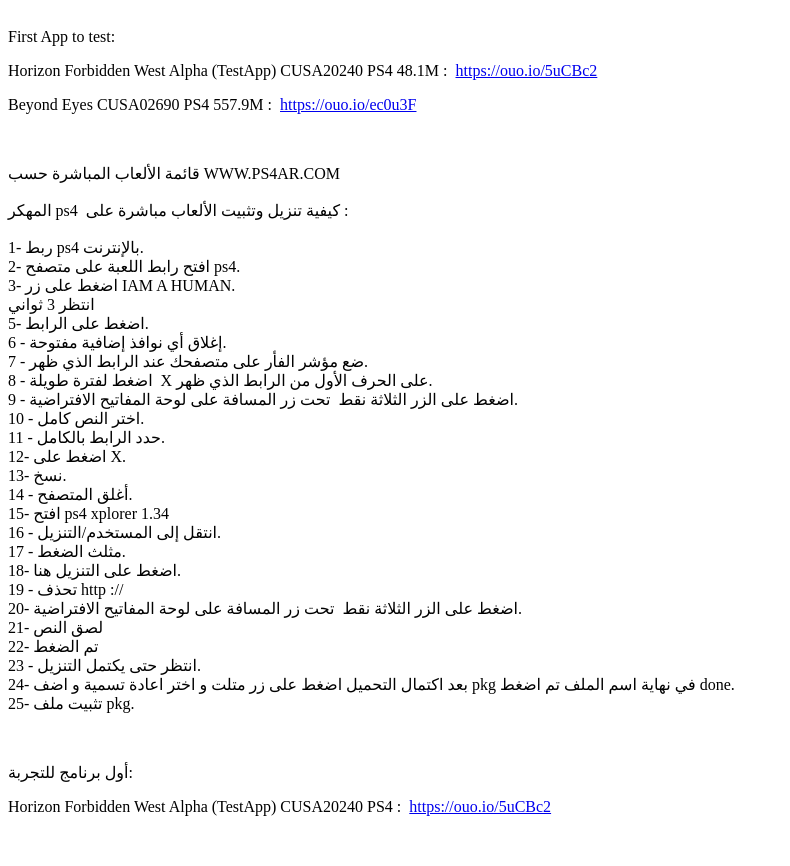
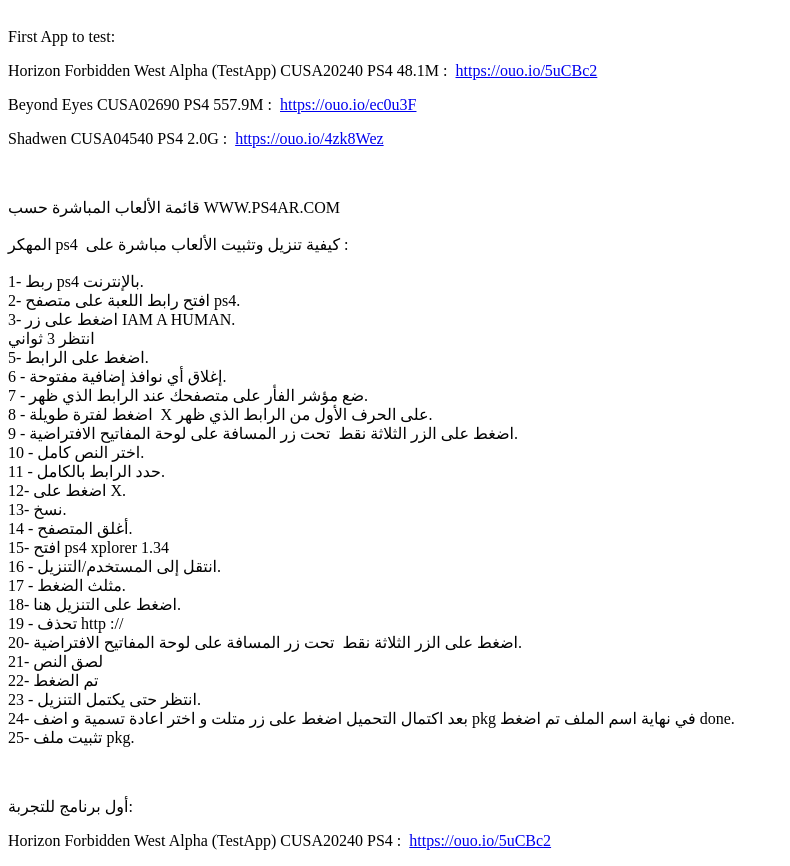
Before and after one commit to ps4arab/directgames, a plain HTML site: page index.html in a window 1280 px wide. Shown: the part 1000-1866 px from the top of the page, without its empty margins (0-790 px from the left). Before the commit the page ends 1832 px from the top, so only its background shows below. Drawn offline with Linux system fonts and the light colour scheme.

Commit message:
Update index.html

```diff
--- a/index.html
+++ b/index.html
@@ -35,6 +35,7 @@
 <p><span>First App to test:</span></p>
 <p><span>Horizon Forbidden West Alpha (TestApp) CUSA20240 PS4 48.1M : &nbsp;<a href="https://ouo.io/5uCBc2">https://ouo.io/5uCBc2</a></span></p>
 <p><span>Beyond Eyes CUSA02690 PS4 557.9M : &nbsp;<a href="https://ouo.io/ec0u3F">https://ouo.io/ec0u3F</a></span></p>
+<p><span>Shadwen CUSA04540 PS4 2.0G : &nbsp;<a href="https://ouo.io/4zk8Wez">https://ouo.io/4zk8Wez</a></span></p>
 <p>&nbsp;</p>
 <div><span>قائمة الألعاب المباشرة حسب WWW.PS4AR.COM</span></div>
 <div><span>&nbsp;</span></div>
```
